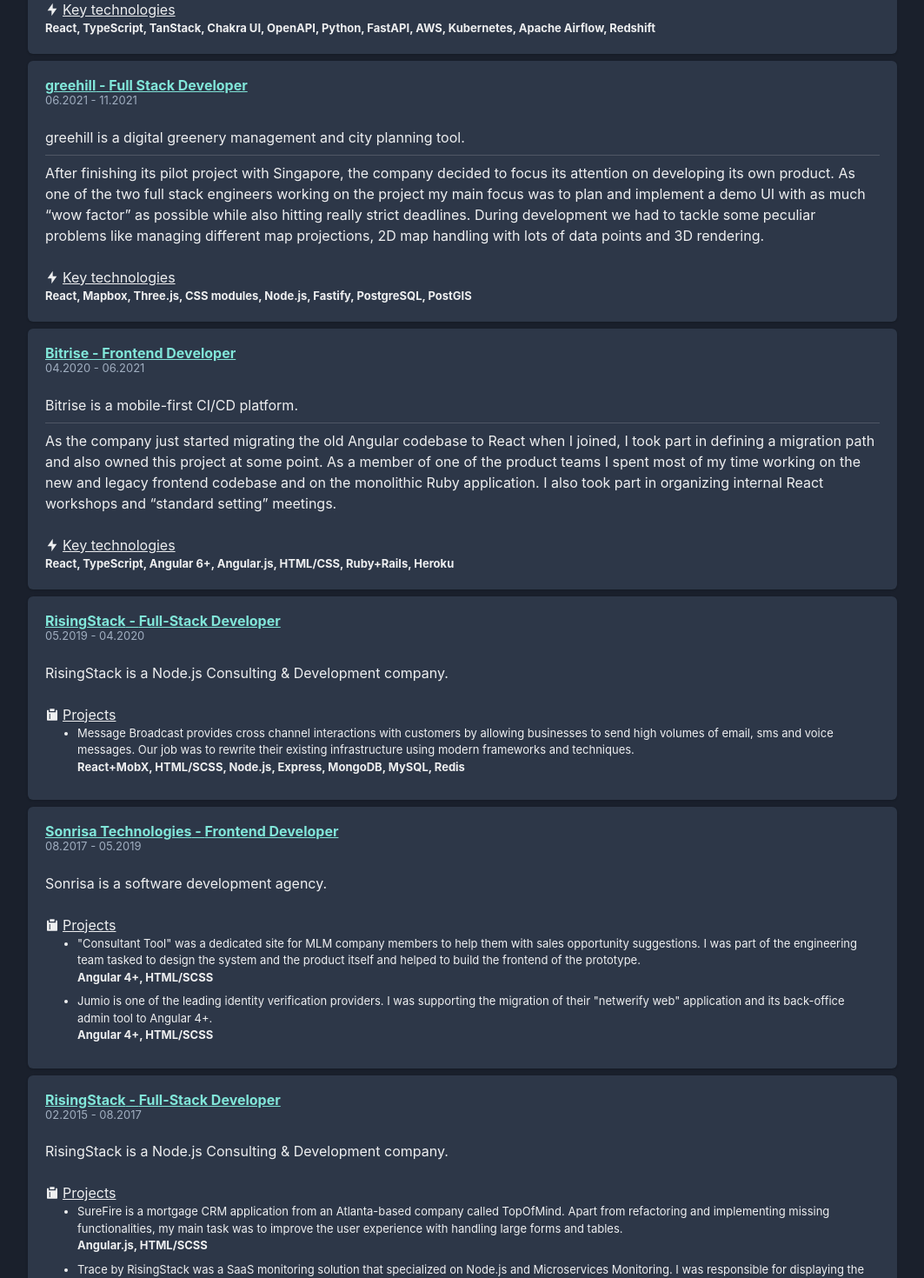
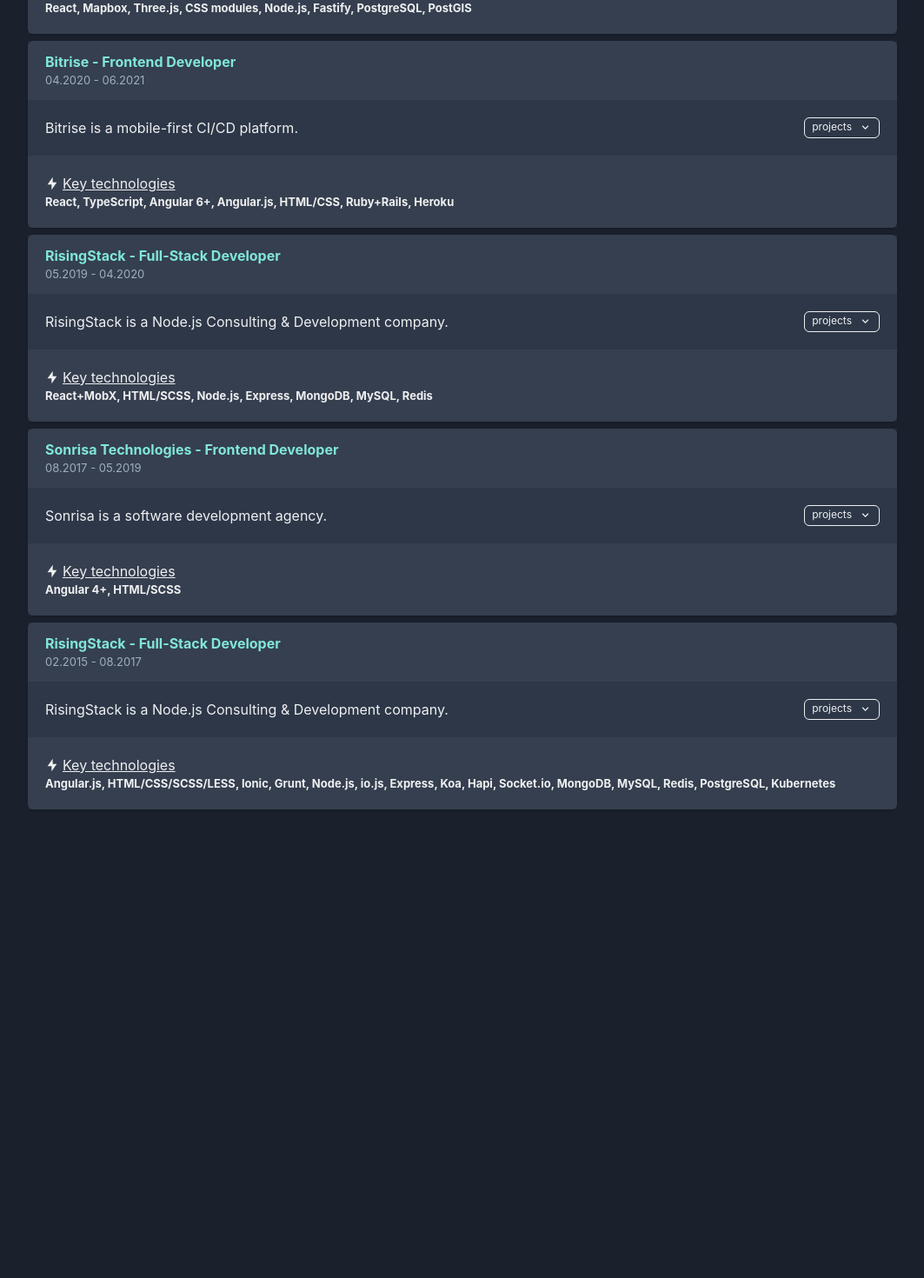
Before and after one commit to Ozonid/cv, a React (Vite) app: page / in a window 1280 px wide. Shown: the part 724-2194 px from the top of the page at 87% size, without its empty margins (108-1171 px from the left). After the commit the page ends 1679 px from the top, so only its background shows below. Built offline with nearby package versions, Linux system fonts and the light colour scheme.

Commit message:
Put project behind accordion

```diff
--- a/src/ExperienceBlock.tsx
+++ b/src/ExperienceBlock.tsx
@@ -1,34 +1,33 @@
 import {
+    Accordion,
+    AccordionButton,
+    AccordionIcon,
+    AccordionItem,
+    AccordionPanel,
+    Box,
+    Button,
     Card,
     CardBody,
+    CardFooter,
     CardHeader,
     Flex,
     Icon,
     Link,
     ListItem,
     Stack,
-    StackDivider,
     Text,
     UnorderedList,
 } from '@chakra-ui/react';
-import { RiFlashlightFill, RiSurveyFill } from 'react-icons/ri';
+import { RiFlashlightFill } from 'react-icons/ri';
 
 import { Experience } from './experience';
 
 export const ExperienceBlock = ({ data }: { data: Experience }) => {
     return (
         <Card>
-            <CardHeader pb={0}>
+            <CardHeader py={3} background="whiteAlpha.50">
                 <Stack gap={0}>
-                    <Link
-                        href={data.url}
-                        lineHeight={1}
-                        fontWeight="bold"
-                        color="teal.200"
-                        target="_blank"
-                        textDecor="underline"
-                        width="fit-content"
-                    >
+                    <Link href={data.url} fontWeight="bold" color="teal.200" target="_blank" width="fit-content">
                         {data.company} - {data.title}
                     </Link>
                     <Text fontSize="small" color="gray.400">
@@ -38,33 +37,41 @@
             </CardHeader>
 
             <CardBody>
-                <Stack gap={6}>
-                    <Stack divider={<StackDivider />}>
-                        {data.description.map((chunk, idx) => (
-                            <Text key={idx}>{chunk}</Text>
-                        ))}
-                    </Stack>
+                <Accordion allowToggle>
+                    <AccordionItem border={0}>
+                        <AccordionButton p={0}>
+                            <Box as="span" flex="1" textAlign="left">
+                                {data.description}
+                            </Box>
 
-                    {data.projects && (
+                            <Button
+                                size="xs"
+                                colorScheme=""
+                                variant="outline"
+                                fontWeight="regular"
+                                rightIcon={<AccordionIcon />}
+                            >
+                                projects
+                            </Button>
+                        </AccordionButton>
+
+                        <AccordionPanel p={0} pt={4}>
                             <Stack gap={0}>
-                            <Flex align="center" gap={1}>
-                                <Icon as={RiSurveyFill} />
-                                <Text textDecor="underline">Projects</Text>
-                            </Flex>
-                            <UnorderedList pl={6} fontSize="small">
-                                {data.projects.map(({ description, technologies }, idx) => (
+                                <UnorderedList pl={4} fontSize="small">
+                                    {data.projects.map((project, idx) => (
                                         <ListItem key={idx} mb={2}>
-                                        <Stack gap={0}>
-                                            <Text>{description}</Text>
-                                            <Text fontWeight="bold">{technologies.join(', ')}</Text>
-                                        </Stack>
+                                            <Text>{project}</Text>
                                         </ListItem>
                                     ))}
                                 </UnorderedList>
                             </Stack>
-                    )}
+                        </AccordionPanel>
+                    </AccordionItem>
+                </Accordion>
+            </CardBody>
 
-                    {data.technologies && (
+            {
+                <CardFooter background="whiteAlpha.50">
                     <Stack gap={0}>
                         <Flex align="center" gap={1}>
                             <Icon as={RiFlashlightFill} />
@@ -74,9 +81,8 @@
                             {data.technologies.join(', ')}
                         </Text>
                     </Stack>
-                    )}
-                </Stack>
-            </CardBody>
+                </CardFooter>
+            }
         </Card>
     );
 };
--- a/src/experience.ts
+++ b/src/experience.ts
@@ -4,13 +4,8 @@
     title: string;
     from: string;
     to: string;
-    description: string[];
-    projects?: Project[];
-    technologies?: string[];
-}
-
-export interface Project {
     description: string;
+    projects: string[];
     technologies: string[];
 }
 
@@ -21,9 +16,9 @@
         title: 'Senior Frontend Engineer',
         from: '02.2022',
         to: '03.2024',
-        description: [
+        description:
             'NDVR provides high net worth wealth management tools and advice for families looking to optimize their wealth.',
-
+        projects: [
             `First I was a member of the general frontend team responsible for the client facing UI and a back-office tool for user and household management.
         My main projects were creating an onboarding wizard to ease data collection process for customers, improving the general quality of the website codebase
         and taking over, fully refactoring and extending the features of the advisory tool.`,
@@ -53,8 +48,8 @@
         title: 'Full Stack Developer',
         from: '06.2021',
         to: '11.2021',
-        description: [
-            'greehill is a digital greenery management and city planning tool.',
+        description: 'greehill is a digital greenery management and city planning tool.',
+        projects: [
             `After finishing its pilot project with Singapore, the company decided to focus its attention on developing its own product.
         As one of the two full stack engineers working on the project my main focus was to plan and implement a demo UI with as much “wow factor”
         as possible while also hitting really strict deadlines. During development we had to tackle some peculiar problems like managing different map projections, 2D map handling with lots of data points and 3D rendering.`,
@@ -67,11 +62,11 @@
         title: 'Frontend Developer',
         from: '04.2020',
         to: '06.2021',
-        description: [
-            'Bitrise is a mobile-first CI/CD platform.',
+        description: 'Bitrise is a mobile-first CI/CD platform.',
+        projects: [
             `As the company just started migrating the old Angular codebase to React when I joined, I took part in defining a migration path and also owned this project at some point.
-            As a member of one of the product teams I spent most of my time working on the new and legacy frontend codebase and on the monolithic Ruby application.
             I also took part in organizing internal React workshops and “standard setting” meetings.`,
+            'As a member of one of the product teams I spent most of my time working on the workflow editor tool and the pipelines UI.',
         ],
         technologies: ['React', 'TypeScript', 'Angular 6+', 'Angular.js', 'HTML/CSS', 'Ruby+Rails', 'Heroku'],
     },
@@ -81,14 +76,11 @@
         title: 'Full-Stack Developer',
         from: '05.2019',
         to: '04.2020',
-        description: ['RisingStack is a Node.js Consulting & Development company.'],
+        description: 'RisingStack is a Node.js Consulting & Development company.',
         projects: [
-            {
-                description:
             'Message Broadcast provides cross channel interactions with customers by allowing businesses to send high volumes of email, sms and voice messages. Our job was to rewrite their existing infrastructure using modern frameworks and techniques.',
+        ],
         technologies: ['React+MobX', 'HTML/SCSS', 'Node.js', 'Express', 'MongoDB', 'MySQL', 'Redis'],
-            },
-        ],
     },
     {
         company: 'Sonrisa Technologies',
@@ -96,19 +88,12 @@
         title: 'Frontend Developer',
         from: '08.2017',
         to: '05.2019',
-        description: ['Sonrisa is a software development agency.'],
+        description: 'Sonrisa is a software development agency.',
         projects: [
-            {
-                description: `"Consultant Tool" was a dedicated site for MLM company members to help them with sales opportunity suggestions. I was part of the
-                    engineering team tasked to design the system and the product itself and helped to build the frontend of the prototype.`,
+            `"Consultant Tool" was a dedicated site for MLM company members to help them with sales opportunity suggestions. I was part of the engineering team tasked to design the system and the product itself and helped to build the frontend of the prototype.`,
+            'Jumio is one of the leading identity verification providers. I was supporting the migration of their "netwerify web" application and its back-office admin tool to Angular 4+.',
+        ],
         technologies: ['Angular 4+', 'HTML/SCSS'],
-            },
-            {
-                description:
-                    'Jumio is one of the leading identity verification providers. I was supporting the migration of their "netwerify web" application and its back-office admin tool to Angular 4+.',
-                technologies: ['Angular 4+', 'HTML/SCSS'],
-            },
-        ],
     },
     {
         company: 'RisingStack',
@@ -116,43 +101,43 @@
         title: 'Full-Stack Developer',
         from: '02.2015',
         to: '08.2017',
-        description: ['RisingStack is a Node.js Consulting & Development company.'],
+        description: 'RisingStack is a Node.js Consulting & Development company.',
         projects: [
-            {
-                description:
             'SureFire is a mortgage CRM application from an Atlanta-based company called TopOfMind. Apart from refactoring and implementing missing functionalities, my main task was to improve the user experience with handling large forms and tables.',
-                technologies: ['Angular.js', 'HTML/SCSS'],
-            },
-            {
-                description: `Trace by RisingStack was a SaaS monitoring solution that specialized on Node.js and Microservices Monitoring.
+
+            `Trace by RisingStack was a SaaS monitoring solution that specialized on Node.js and Microservices Monitoring.
                 I was responsible for displaying the various metrics in a user-friendly way while making the customization of various features intuitive`,
-                technologies: ['Angular.js', 'React', 'HTML/LESS', 'Koa', 'Redis', 'PostgreSQL', 'Kubernetes'],
-            },
-            {
-                description: `Concaria was a demo/simulator application for LogMeIn's IoT cloud platform called Xively.
+
+            `Concaria was a demo/simulator application for LogMeIn's IoT cloud platform called Xively.
                 The project scope was to overhaul the existing codebase and to add new features to handle real-time events coming from the simulator backend.`,
-                technologies: ['Angular.js', 'HTML/LESS', 'Express', 'Socket.io'],
-            },
-            {
-                description:
+
             'Emarsys is one of the biggest marketing platforms used by many companies around the world. I worked on a DNS/domain configurator and an email template creator tool.',
-                technologies: ['Angular.js', 'HTML/CSS', 'Koa'],
-            },
-            {
-                description: `Farmhedge is an app for Irish farmers funded by the University of Limerick focused on simplifying the purchase and distribution of farming goods.
+
+            `Farmhedge is an app for Irish farmers funded by the University of Limerick focused on simplifying the purchase and distribution of farming goods.
                 The project included developing an admin site, a suitable backend and a hybrid mobile app that could be deployed to both android and iOS devices.`,
-                technologies: ['Ionic', 'Angular.js', 'HTML/CSS', 'Express', 'MongoDB'],
-            },
-            {
-                description: `Second Screen was a companion app for TV channels' morning shows to show live polls and additional information about the ongoing topics.
+
+            `Second Screen was a companion app for TV channels' morning shows to show live polls and additional information about the ongoing topics.
                 My responsibility was putting together an admin site to manage and schedule the appearing content and results.`,
-                technologies: ['Ionic', 'Angular.js', 'HTML/CSS', 'Express', 'MongoDB'],
-            },
-            {
-                description: `Zinema was an IMDB equivalent for Bollywood movies. We created a backend capable of scraping data from different sources
+
+            `Zinema was an IMDB equivalent for Bollywood movies. We created a backend capable of scraping data from different sources
                 and an admin site to manage movie data and theater listings.`,
-                technologies: ['Ionic', 'Angular.js', 'HTML/CSS', 'Express', 'MongoDB'],
-            },
+        ],
+        technologies: [
+            'Angular.js',
+            'HTML/CSS/SCSS/LESS',
+            'Ionic',
+            'Grunt',
+            'Node.js',
+            'io.js',
+            'Express',
+            'Koa',
+            'Hapi',
+            'Socket.io',
+            'MongoDB',
+            'MySQL',
+            'Redis',
+            'PostgreSQL',
+            'Kubernetes',
         ],
     },
 ];
```
Also changed, not shown: src/App.tsx (+5 -5 lines). Lines whose indentation alone changed are shown as unchanged.
